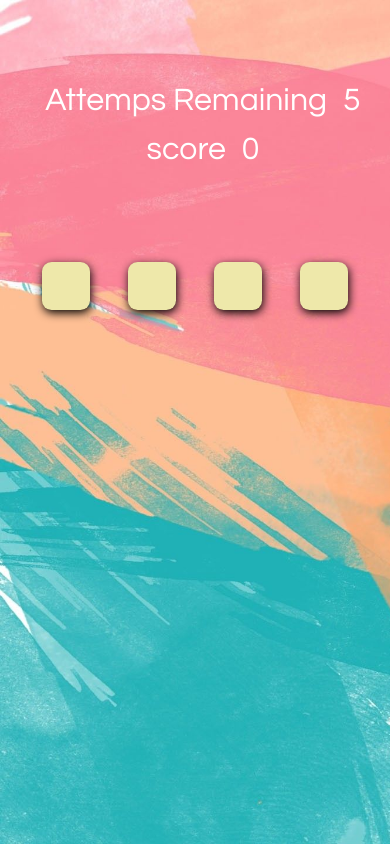
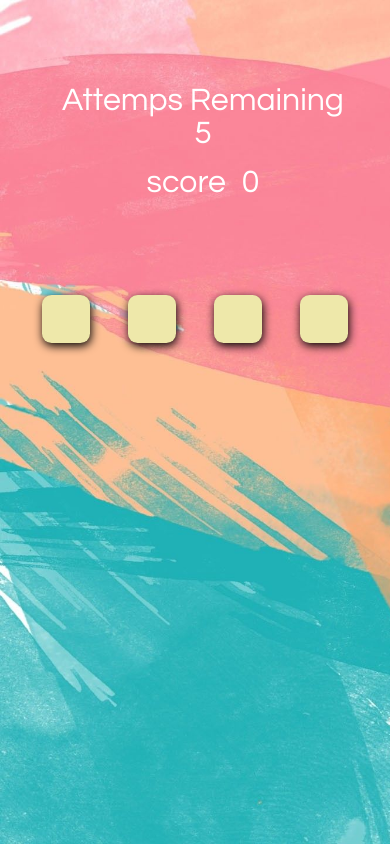
Before and after one commit to ChimentiMatt/Matching_Pastels-A-Matching_Game-, a PHP site: page / in a window 390 px wide. Run offline with PHP 8.4, Linux system fonts and the light colour scheme; some libraries are stand-ins or nearby versions.

Commit message:
text still weird, made flex column

```diff
--- a/style.css
+++ b/style.css
@@ -89,6 +89,8 @@ p{
     }
     #attemptsRow{
         text-align: center;
+        display: flex;
+        flex-direction: column;
     }
     .cards{
         width: 3rem;
```
